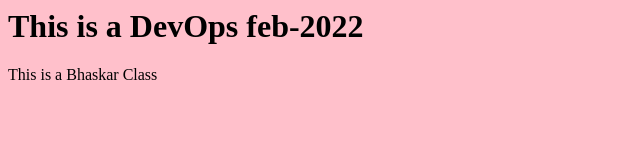
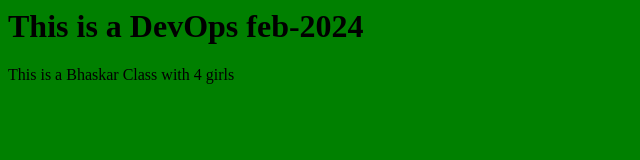
Before and after one commit to bhaskar2710/indexfile, a plain HTML site: page index.html in a window 1280 px wide. Shown: the whole page, without its empty margins (0-640 px from the left). Drawn offline with Linux system fonts and the light colour scheme.

Commit message:
First project build second

```diff
--- a/index.html
+++ b/index.html
@@ -1,6 +1,6 @@
-<body style="background-color:pink;">
+<body style="background-color:green;">
 
-<h1>This is a DevOps feb-2022</h1>
-<p>This is a Bhaskar Class</p>
+<h1>This is a DevOps feb-2024</h1>
+<p>This is a Bhaskar Class with 4 girls</p>
 
 </body>
```
